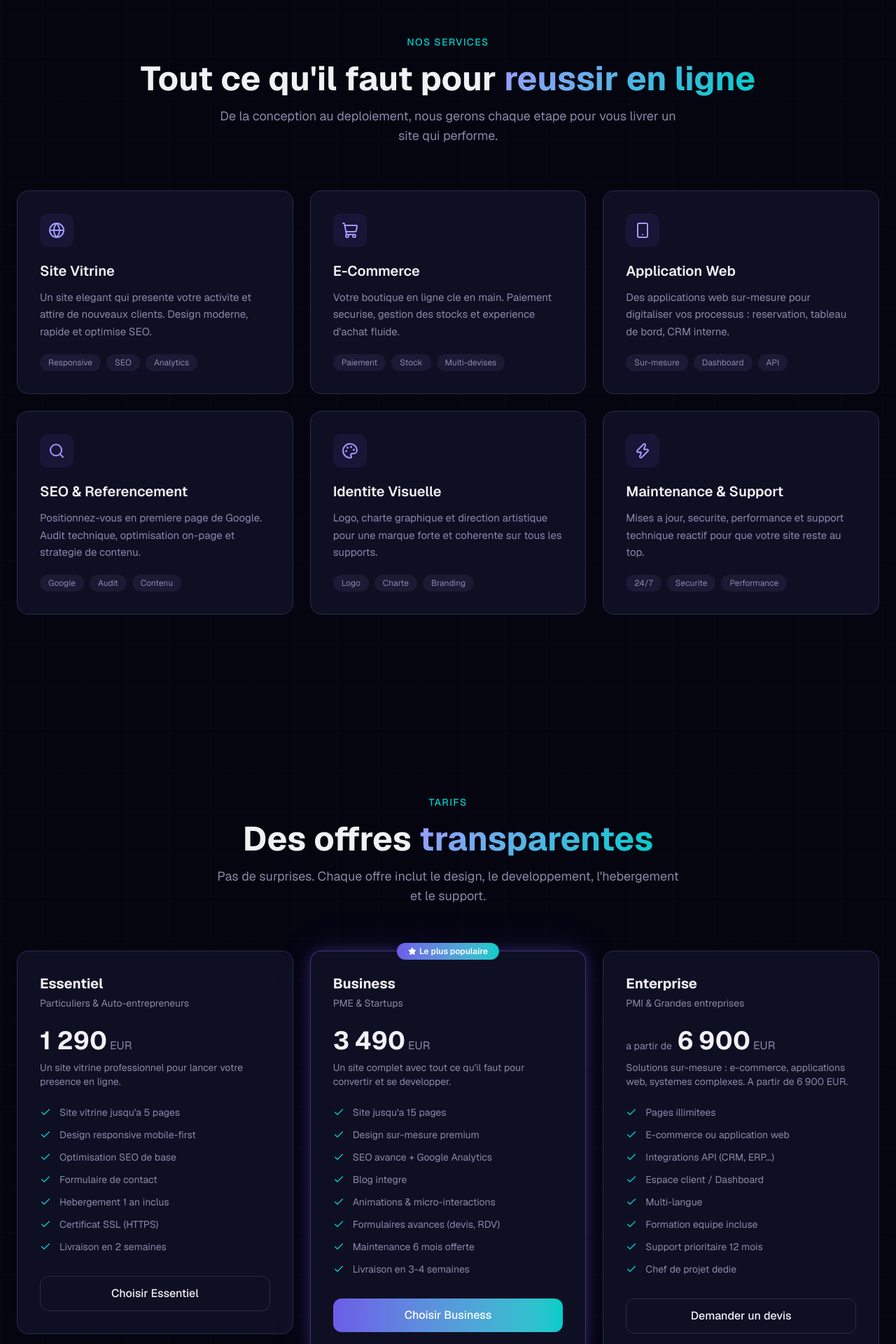
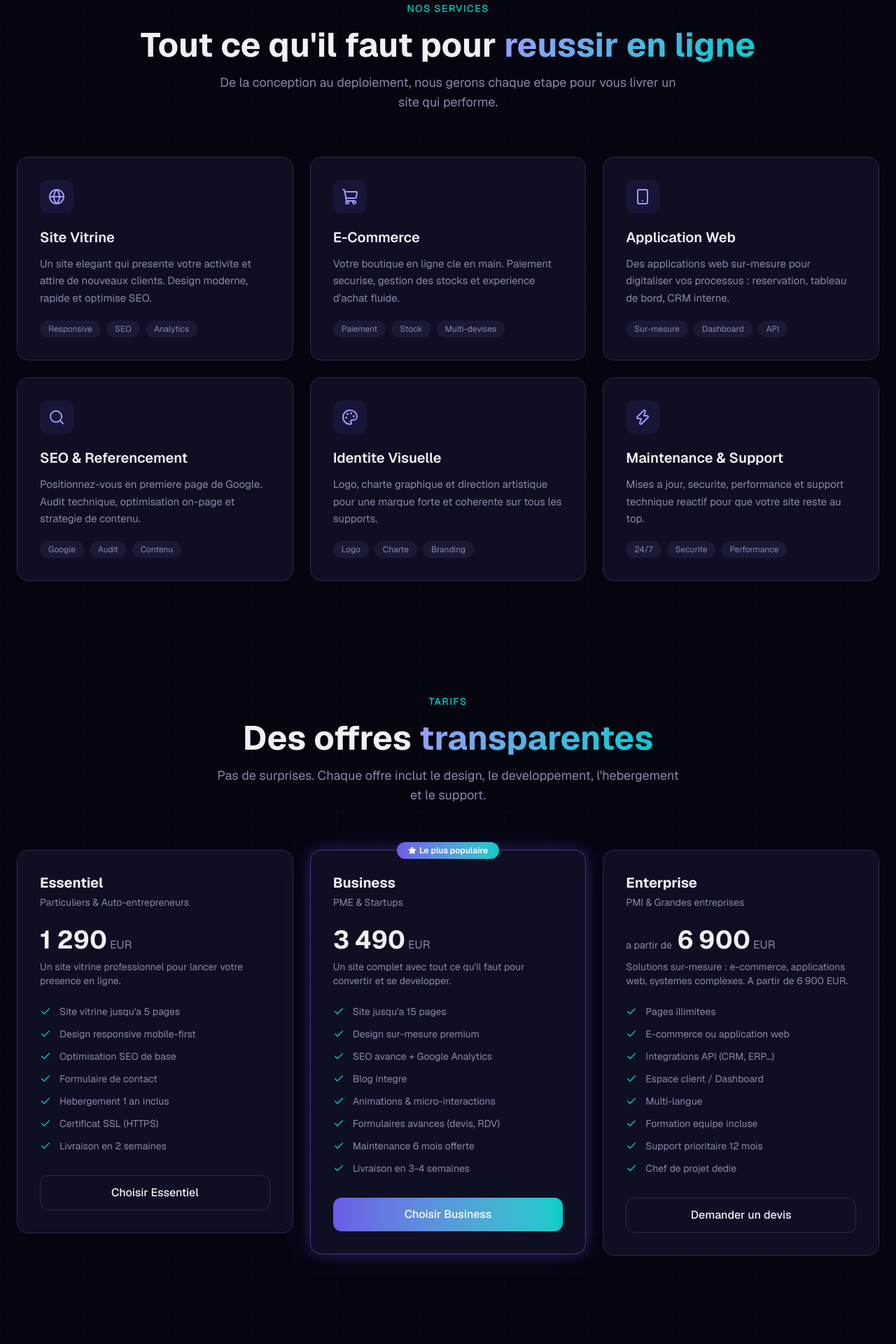
Before and after one commit to aiprojet101/dal-ai, a Next.js app: page / in a window 1280 px wide. Shown: the part 880-2800 px from the top of the page at 70% size. Built offline with nearby package versions, Linux system fonts and the light colour scheme.

Commit message:
Reduce section padding from py-32 to py-20 to eliminate large dark gaps

```diff
--- a/src/components/Contact.tsx
+++ b/src/components/Contact.tsx
@@ -19,7 +19,7 @@
   };
 
   return (
-    <section id="contact" className="py-32 relative">
+    <section id="contact" className="py-20 relative">
       <div className="absolute top-1/2 left-1/2 -translate-x-1/2 -translate-y-1/2 w-[600px] h-[600px] bg-primary/10 rounded-full blur-[200px]" />
 
       <div className="relative z-10 mx-auto max-w-7xl px-6">
--- a/src/components/Portfolio.tsx
+++ b/src/components/Portfolio.tsx
@@ -59,7 +59,7 @@
 
 export default function Portfolio() {
   return (
-    <section id="portfolio" className="py-32 relative">
+    <section id="portfolio" className="py-20 relative">
       <div className="mx-auto max-w-7xl px-6">
         <motion.div
           initial={{ opacity: 0, y: 20 }}
--- a/src/components/Pricing.tsx
+++ b/src/components/Pricing.tsx
@@ -62,7 +62,7 @@
 
 export default function Pricing() {
   return (
-    <section id="tarifs" className="py-32 relative">
+    <section id="tarifs" className="py-20 relative">
       <div className="mx-auto max-w-7xl px-6">
         <motion.div
           initial={{ opacity: 0, y: 20 }}
--- a/src/components/Process.tsx
+++ b/src/components/Process.tsx
@@ -37,7 +37,7 @@
 
 export default function Process() {
   return (
-    <section id="processus" className="py-32 relative">
+    <section id="processus" className="py-20 relative">
       <div className="mx-auto max-w-7xl px-6">
         <motion.div
           initial={{ opacity: 0, y: 20 }}
--- a/src/components/Services.tsx
+++ b/src/components/Services.tsx
@@ -68,7 +68,7 @@
 
 export default function Services() {
   return (
-    <section id="services" className="py-32 relative">
+    <section id="services" className="py-20 relative">
       <div className="mx-auto max-w-7xl px-6">
         <motion.div
           initial={{ opacity: 0, y: 20 }}
--- a/src/components/Testimonials.tsx
+++ b/src/components/Testimonials.tsx
@@ -33,7 +33,7 @@
 
 export default function Testimonials() {
   return (
-    <section id="avis" className="py-32 relative">
+    <section id="avis" className="py-20 relative">
       <div className="mx-auto max-w-7xl px-6">
         <motion.div
           initial={{ opacity: 0, y: 20 }}
```
